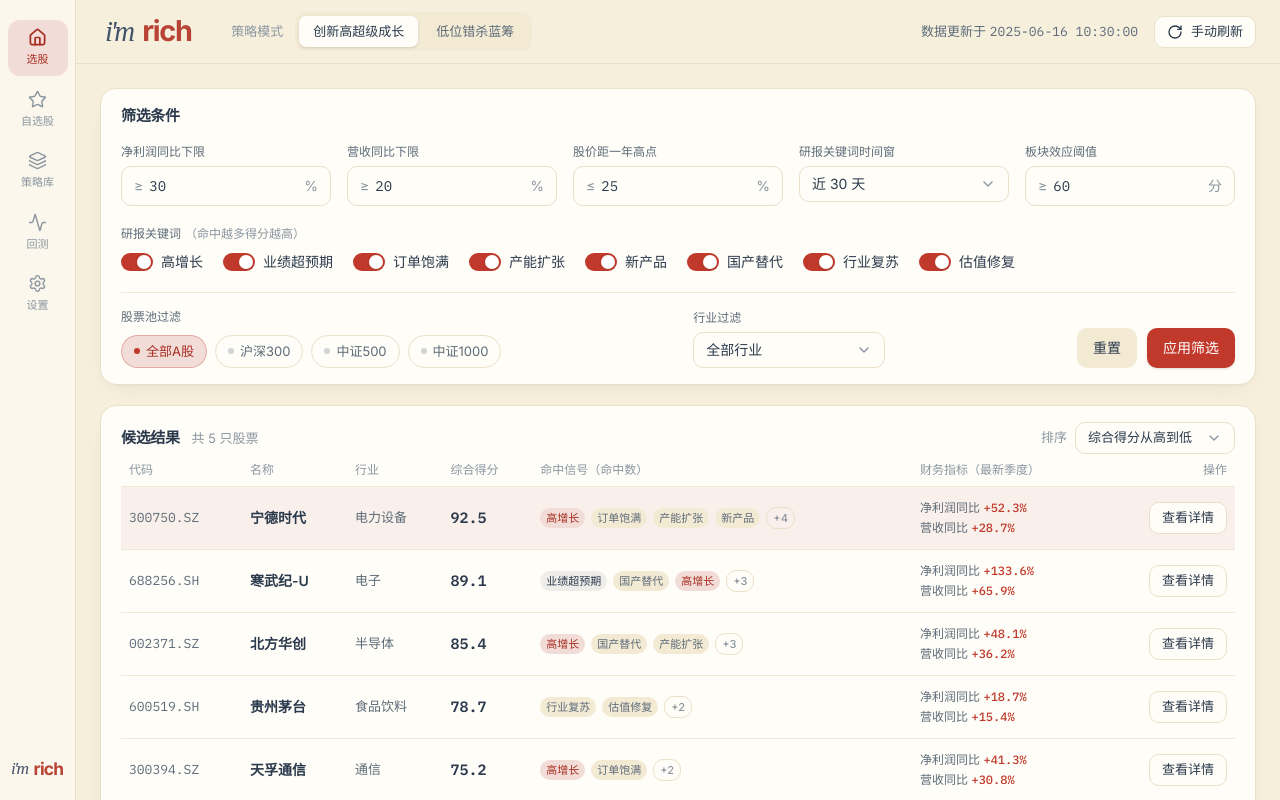
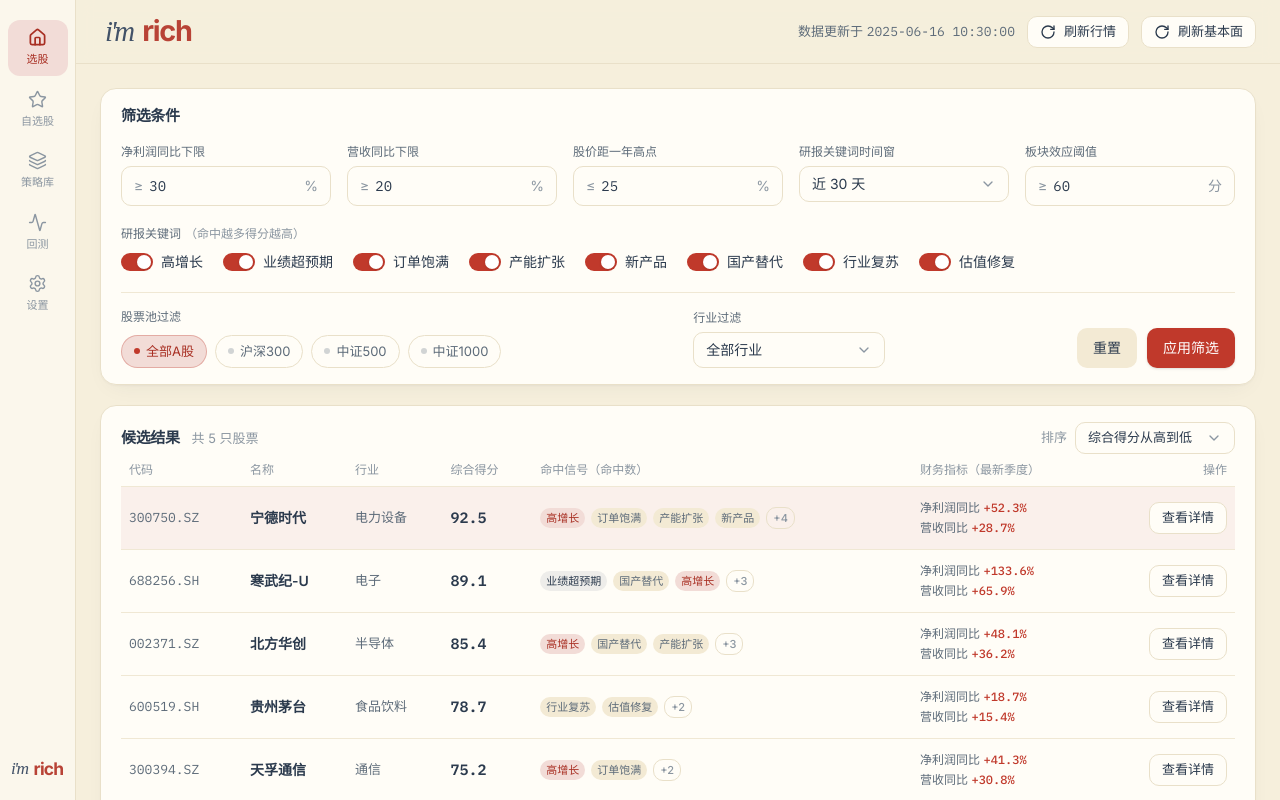
Before and after one commit to jiawei666/imrich, a React (Vite) app in the folder frontend/: page / in a window 1280 px wide. Built offline with nearby package versions, Linux system fonts and the light colour scheme.

Commit message:
feat(frontend): TopBar 改双刷新按钮

```diff
--- a/frontend/src/components/layout/TopBar.tsx
+++ b/frontend/src/components/layout/TopBar.tsx
@@ -1,41 +1,41 @@
 import { RotateCw } from 'lucide-react'
-import { Tabs, TabsList, TabsTrigger } from '@/components/ui/tabs'
 import { Button } from '@/components/ui/button'
 import { Wordmark } from './Logo'
-import type { StrategyId } from '@/types'
 
 export function TopBar({
-  strategy,
-  onStrategyChange,
   updatedAt,
-  onRefresh,
+  onRefreshKline,
+  onRefreshFundamental,
 }: {
-  strategy: StrategyId
-  onStrategyChange: (s: StrategyId) => void
   updatedAt: string
-  onRefresh: () => void
+  onRefreshKline: () => void
+  onRefreshFundamental: () => void
 }) {
   return (
     <header className="flex h-16 shrink-0 items-center gap-6 border-b border-line bg-cream/80 px-6 backdrop-blur">
       <Wordmark className="h-9 w-auto" />
 
-      <div className="ml-2 flex items-center gap-3">
-        <span className="text-[13px] text-ink-faint">策略模式</span>
-        <Tabs value={strategy} onValueChange={(v) => onStrategyChange(v as StrategyId)}>
-          <TabsList>
-            <TabsTrigger value="super-growth">创新高超级成长</TabsTrigger>
-            <TabsTrigger value="oversold-bluechip">低位错杀蓝筹</TabsTrigger>
-          </TabsList>
-        </Tabs>
-      </div>
-
-      <div className="ml-auto flex items-center gap-4">
+      <div className="ml-auto flex items-center gap-3">
         <span className="text-[13px] text-ink-soft">
           数据更新于 <span className="tnum">{updatedAt}</span>
         </span>
-        <Button variant="outline" size="sm" onClick={onRefresh}>
+        <Button
+          variant="outline"
+          size="sm"
+          onClick={onRefreshKline}
+          title="更新股票列表与全市场K线数据（日/周/月/季），建议每日收盘后执行"
+        >
           <RotateCw className="size-3.5" />
-          手动刷新
+          刷新行情
+        </Button>
+        <Button
+          variant="outline"
+          size="sm"
+          onClick={onRefreshFundamental}
+          title="更新财报、业绩预告快报、行业指数与研报数据，财报季前后建议执行"
+        >
+          <RotateCw className="size-3.5" />
+          刷新基本面
         </Button>
       </div>
     </header>
```
